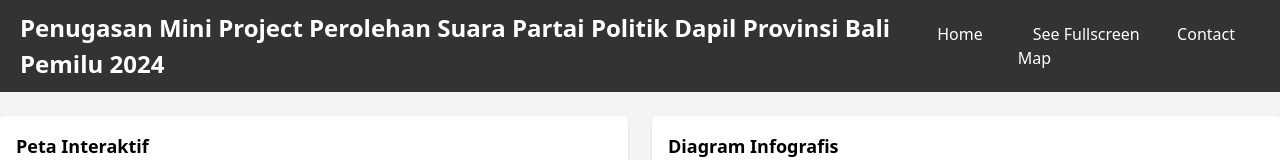
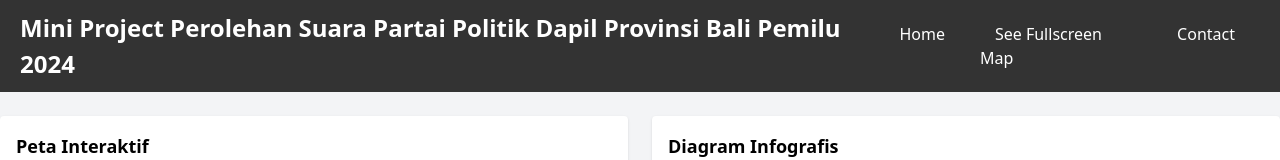
Before and after one commit to triatmabagus/dashboard_MiniProjectWebGIS, a plain HTML site: page index.html in a window 1280 px wide. Shown: the top 160 px of the page. Drawn offline with nearby package versions, Linux system fonts and the light colour scheme.

Commit message:
Add files via upload

```diff
--- a/index.html
+++ b/index.html
@@ -13,7 +13,7 @@
 <body class="bg-gray-100 font-sans">
      <!-- Navbar -->
     <nav class="navbar">
-    <div class="logo">Penugasan Mini Project Perolehan Suara Partai Politik Dapil Provinsi Bali Pemilu 2024</div>
+    <div class="logo">Mini Project Perolehan Suara Partai Politik Dapil Provinsi Bali Pemilu 2024</div>
     <div class="menu-toggle" onclick="toggleMenu()">&#9776;</div>
     <ul class="menu">
         <li><a href="https://github.com/triatmabagus/dashboard_MiniProjectWebGIS">Home</a></li>
```
